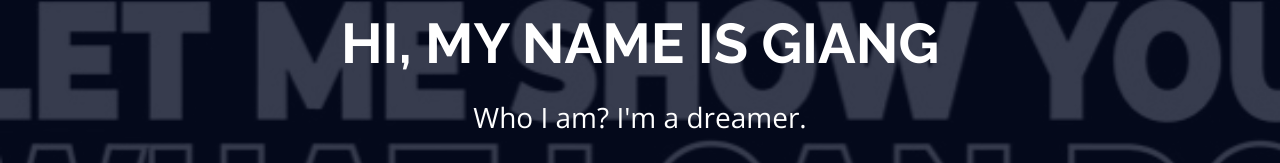
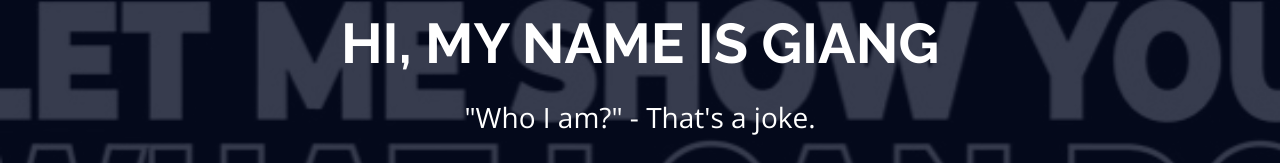
Before and after one commit to gianghuynh/personal_website, a plain HTML site: page index.html in a window 1280 px wide. Shown: the part 298-461 px from the top of the page. Drawn offline with nearby package versions, Linux system fonts and the light colour scheme.

Commit message:
Update index.html

```diff
--- a/index.html
+++ b/index.html
@@ -53,7 +53,7 @@
   ============================-->
     <section id="intro">
         <div class="intro-container wow fadeIn">
-            <h1 class="mb-4 pb-0">Hi, My name is Giang<br> <h3>Who I am? I'm a dreamer. </h3>
+            <h1 class="mb-4 pb-0">Hi, My name is Giang<br> <h3>"Who I am?" - That's a joke. </h3>
             <h3 style="font-size:32px" style="font-style: italics" class="mb-4 pb-0" ></h1>
             <!-- event area:  -->
             <a href="https://www.youtube.com/watch?v=2G4PKwuQiTE" class="venobox play-btn mb-4" data-vbtype="video" data-autoplay="true"></a>
```
